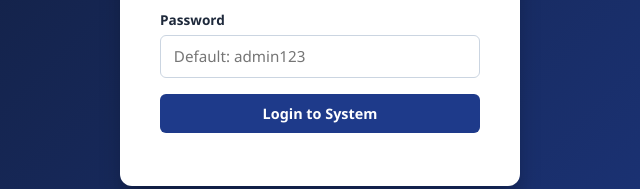
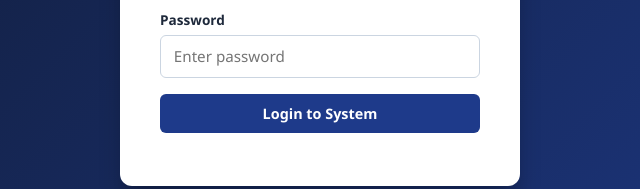
Before and after one commit to Sneha21-parmar/vehicle-management-system, a plain HTML site: page index (1).html in a window 1280 px wide. Shown: the part 413-602 px from the top of the page, 320-960 px from the left. Drawn offline with Linux system fonts and the light colour scheme.

Commit message:
upload WEBSITE FILES

```diff
--- a/index.html
+++ b/index (1).html
@@ -134,7 +134,7 @@
     </div>
     <div class="form-group">
       <label>Password</label>
-      <input type="password" id="loginPass" placeholder="Default: admin123" onkeydown="if(event.key==='Enter') handleLogin()">
+      <input type="password" id="loginPass" placeholder="Enter password" onkeydown="if(event.key==='Enter') handleLogin()">
     </div>
     <button class="btn" style="width:100%" id="loginBtn" onclick="handleLogin()">Login to System</button>
     <div id="loginMsg"></div>
```
